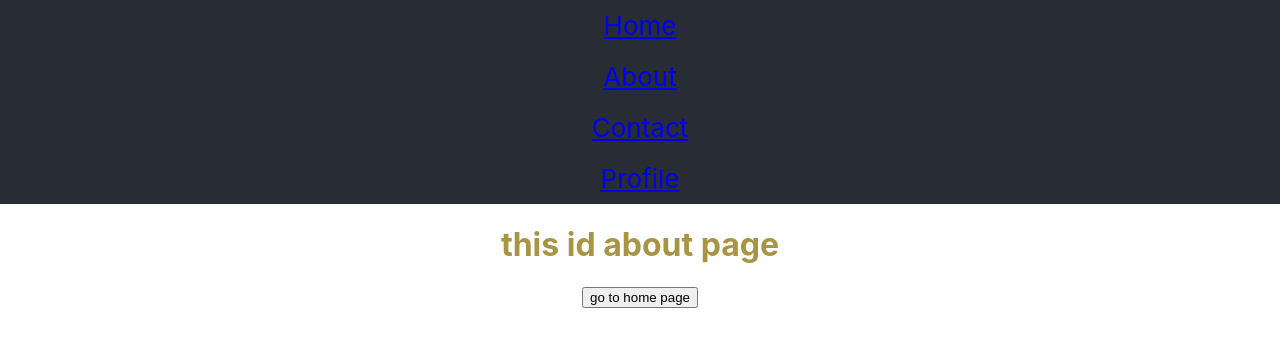
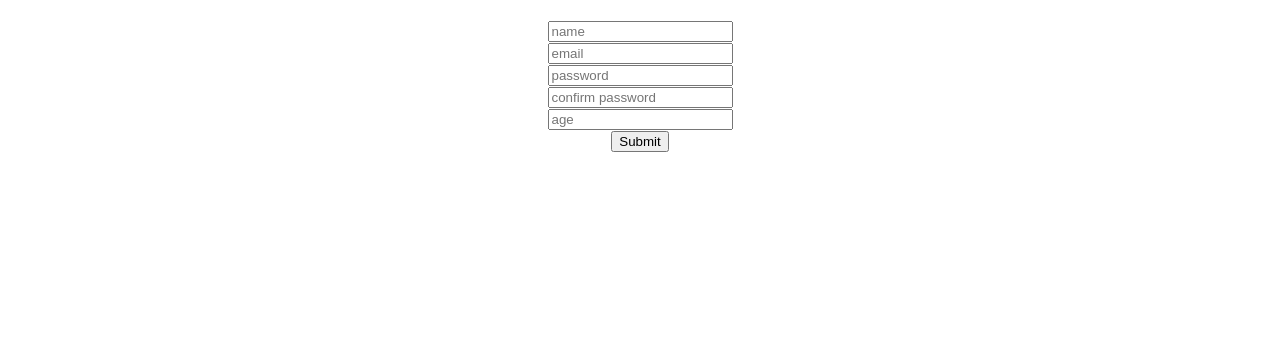
Before and after one commit to Mohammadi2005/myreact, a React (Create React App) app: page /about in a window 1280 px wide. Shown: the top 346 px of the page. Built offline with nearby package versions, Linux system fonts and the light colour scheme.

Commit message:
react hook form

```diff
--- a/package.json
+++ b/package.json
@@ -3,6 +3,7 @@
   "version": "0.1.0",
   "private": true,
   "dependencies": {
+    "@hookform/resolvers": "^5.1.1",
     "@tanstack/react-query": "^5.81.5",
     "@testing-library/dom": "^10.4.0",
     "@testing-library/jest-dom": "^6.6.3",
@@ -11,9 +12,11 @@
     "axios": "^1.10.0",
     "react": "^19.1.0",
     "react-dom": "^19.1.0",
+    "react-hook-form": "^7.60.0",
     "react-router-dom": "^7.6.3",
     "react-scripts": "5.0.1",
-    "web-vitals": "^2.1.4"
+    "web-vitals": "^2.1.4",
+    "yup": "^1.6.1"
   },
   "scripts": {
     "start": "react-scripts start",
--- a/src/App.js
+++ b/src/App.js
@@ -1,38 +1,13 @@
 import style from './App.module.css';
-import {Link, Route, Routes, BrowserRouter as Router, createCookie} from "react-router-dom";
-import Home from './components/Pages/Home';
-import Profile from './components/Pages/Profile';
-import {createContext, useState} from "react";
-import {Nav} from "./components/Pages/nav";
-import {About} from "./components/Pages/About";
-import Contact from "./components/Pages/Contact";
-import {QueryClient, QueryClientProvider} from "@tanstack/react-query"
-export const ProfileContent = createContext();
+import {SubForm} from './components/Pages/Form'
 
 
 function App() {
-    const [username, setUsername] = useState('null');
-    const client = new QueryClient({
-        defaultOptions: {
-            queries : {refetchOnWindowFocus: false}
-        }
-    });
+
 
     return (
         <div className={style.App}>
-            <QueryClientProvider client={client}>
-                <Router>
-                    <ProfileContent value={{username, setUsername}}>
-                        <Nav/>
-                        <Routes>
-                            <Route path="/" element={<Home />} />
-                            <Route path="/profile" element={<Profile />} />
-                            <Route path="/about" element={<About />} />
-                            <Route path="/contact" element={<Contact />} />
-                        </Routes>
-                    </ProfileContent>
-                </Router>
-            </QueryClientProvider>
+            <SubForm />
         </div>
     );
 }
--- /dev/null
+++ b/src/components/Pages/Form.js
@@ -0,0 +1,38 @@
+import {useForm} from "react-hook-form";
+import * as yup from "yup";
+import {yupResolver} from "@hookform/resolvers/yup";
+
+export const SubForm = () => {
+    const schema = yup.object().shape({
+        name: yup.string().required("نام اجباری هست"),
+        email: yup.string().email().required("ایمیل اجباری هست"),
+        // password: yup.string().min(4).max(12).required("Password is required"),
+        password: yup.string().min(4).max(12).matches(/[a-z]+/)
+            .matches(/[A-Z]+/).matches(/[0-9]+/).required("پسورد باید شامل حداقل یک a-z و A-Z و 0-9 باشد و طول ان بین 4 تا 15"),
+        confirmPassword: yup.string().oneOf([yup.ref("password")], "پسوورد را تکرار کنید").required("پسوورد را تکرار کنید"),
+        age: yup.number().positive().max(100).min(18).required("سن باید بین 18 تا 100 باشه"),
+    });
+    const {register, handleSubmit , formState:{errors}} = useForm({resolver : yupResolver(schema)})
+
+    const onFormSubmit = (values) => {
+        console.log(values)
+    }
+
+    return (
+        <div>
+            <form onSubmit={handleSubmit(onFormSubmit)}><br/>
+                <input type="text" placeholder="name" {...register("name")} /><br/>
+                <input type="text" placeholder="email" {...register("email")} /><br/>
+                <input type="password" placeholder="password" {...register("password")} /><br/>
+                <input type="password" placeholder="confirm password" {...register("confirmPassword")} /><br/>
+                <input type="number" placeholder="age" {...register("age")} /><br/>
+                <input type="submit" />
+                {errors.name && <p>{errors.name.message}</p>}
+                {errors.email && <p>{errors.email.message}</p>}
+                {errors.password && <p>{errors.password.message}</p>}
+                {errors.confirmPassword && <p>{errors.confirmPassword.message}</p>}
+                {errors.age && <p>{errors.age.message}</p>}
+            </form>
+        </div>
+    )
+}
--- a/src/components/Pages/Home.js
+++ b/src/components/Pages/Home.js
@@ -1,5 +1,5 @@
 import {useQuery} from "@tanstack/react-query"
-import axios from "axios";
+import axios from "axios"
 
 function Home(){
     const {data, isLoading, isError, error, refetch} = useQuery({
```
Also changed, not shown: 1 other file (tests, documents, lock files or other folders).
